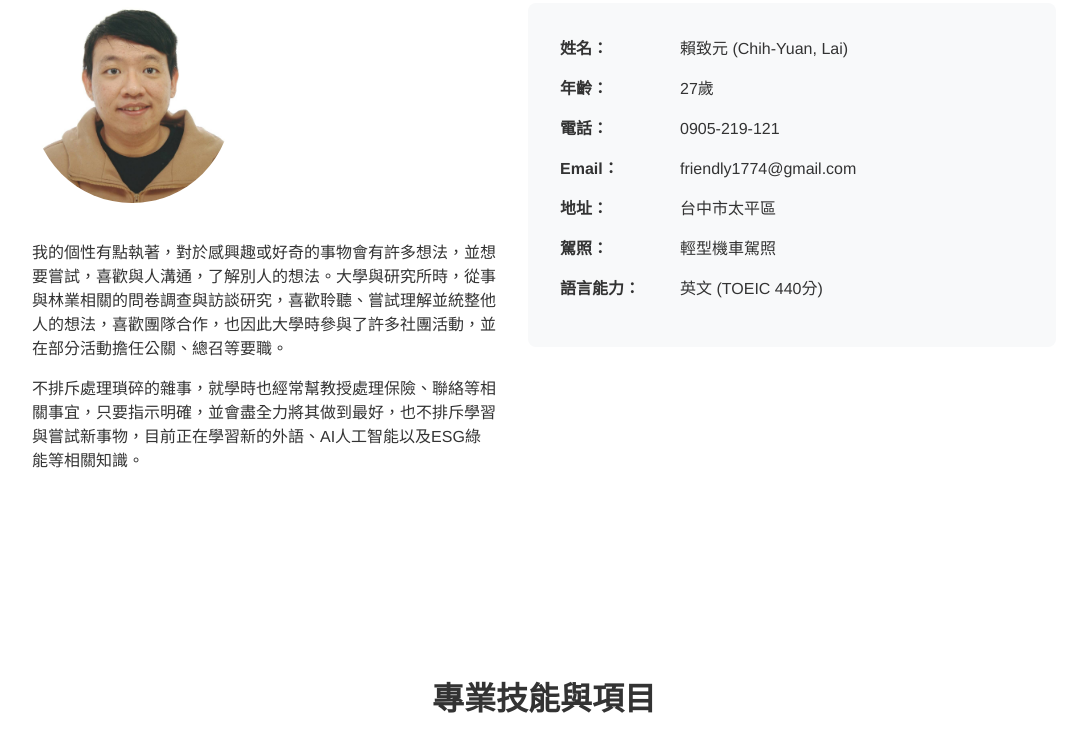
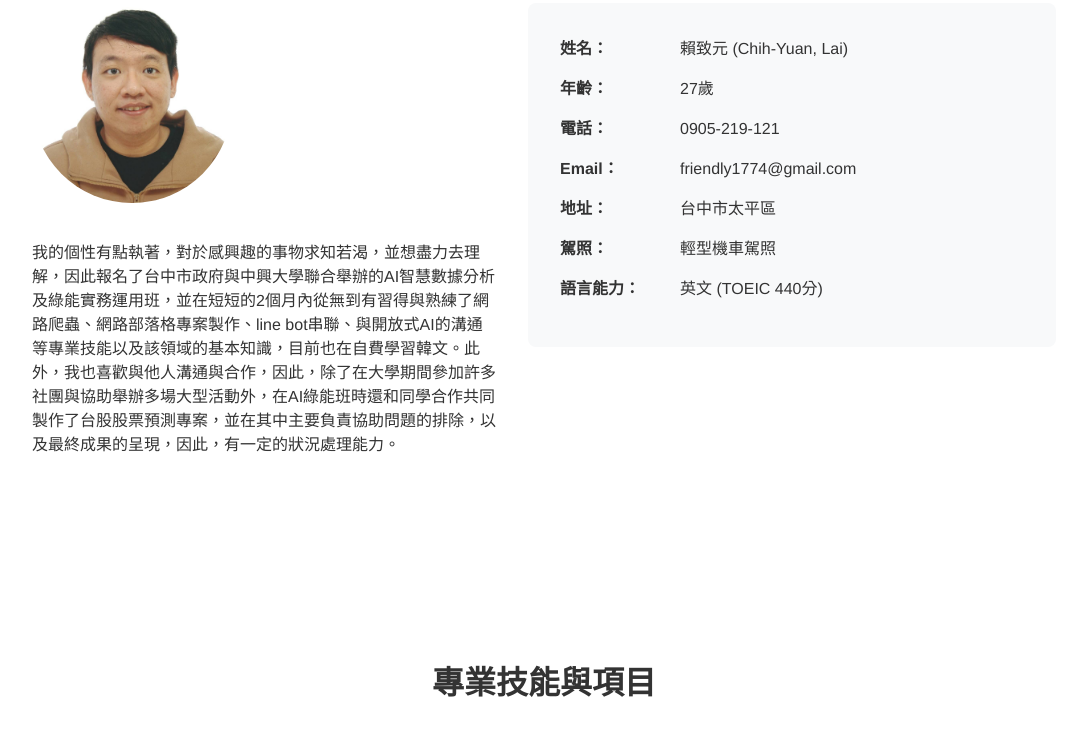
Before and after one commit to ChihYua/myweb, a plain HTML site: page index.html in a window 1280 px wide. Shown: the part 3508-4237 px from the top of the page, without its empty margins (96-1183 px from the left). Drawn offline with Linux system fonts and the light colour scheme.

Commit message:
內容新增

```diff
--- a/index.html
+++ b/index.html
@@ -104,8 +104,7 @@
         <div class="about-content">
             <div class="about-text">
                 <img src="78161.jpg" alt="賴致元的照片" class="profile-image">
-                <p>我的個性有點執著，對於感興趣或好奇的事物會有許多想法，並想要嘗試，喜歡與人溝通，了解別人的想法。大學與研究所時，從事與林業相關的問卷調查與訪談研究，喜歡聆聽、嘗試理解並統整他人的想法，喜歡團隊合作，也因此大學時參與了許多社團活動，並在部分活動擔任公關、總召等要職。</p>
-                <p>不排斥處理瑣碎的雜事，就學時也經常幫教授處理保險、聯絡等相關事宜，只要指示明確，並會盡全力將其做到最好，也不排斥學習與嘗試新事物，目前正在學習新的外語、AI人工智能以及ESG綠能等相關知識。</p>
+                <p>我的個性有點執著，對於感興趣的事物求知若渴，並想盡力去理解，因此報名了台中市政府與中興大學聯合舉辦的AI智慧數據分析及綠能實務運用班，並在短短的2個月內從無到有習得與熟練了網路爬蟲、網路部落格專案製作、line bot串聯、與開放式AI的溝通等專業技能以及該領域的基本知識，目前也在自費學習韓文。此外，我也喜歡與他人溝通與合作，因此，除了在大學期間參加許多社團與協助舉辦多場大型活動外，在AI綠能班時還和同學合作共同製作了台股股票預測專案，並在其中主要負責協助問題的排除，以及最終成果的呈現，因此，有一定的狀況處理能力。</p>
             </div>
             <div class="about-info">
                 <div class="info-item"><strong>姓名：</strong>賴致元 (Chih-Yuan, Lai)</div>
```
